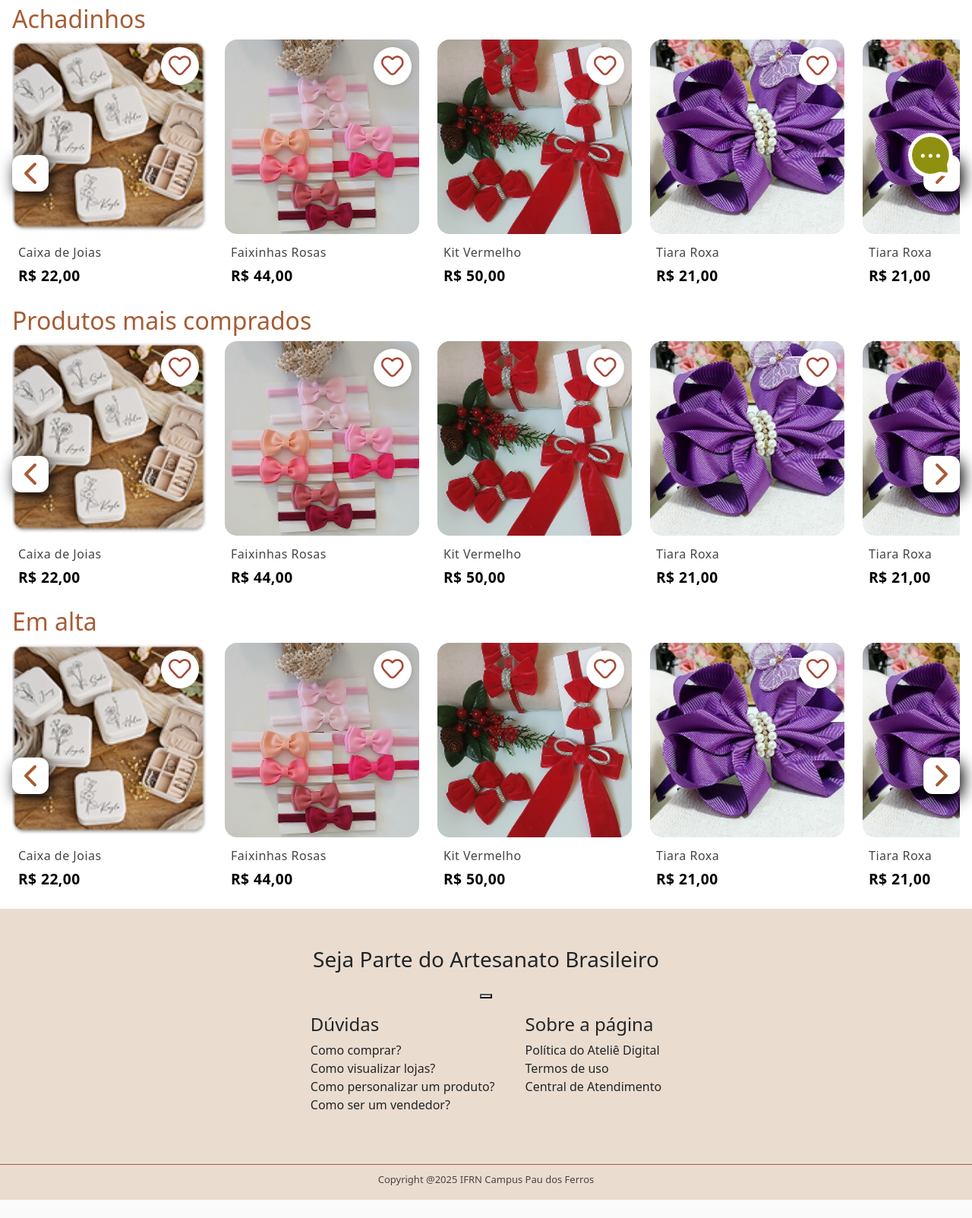
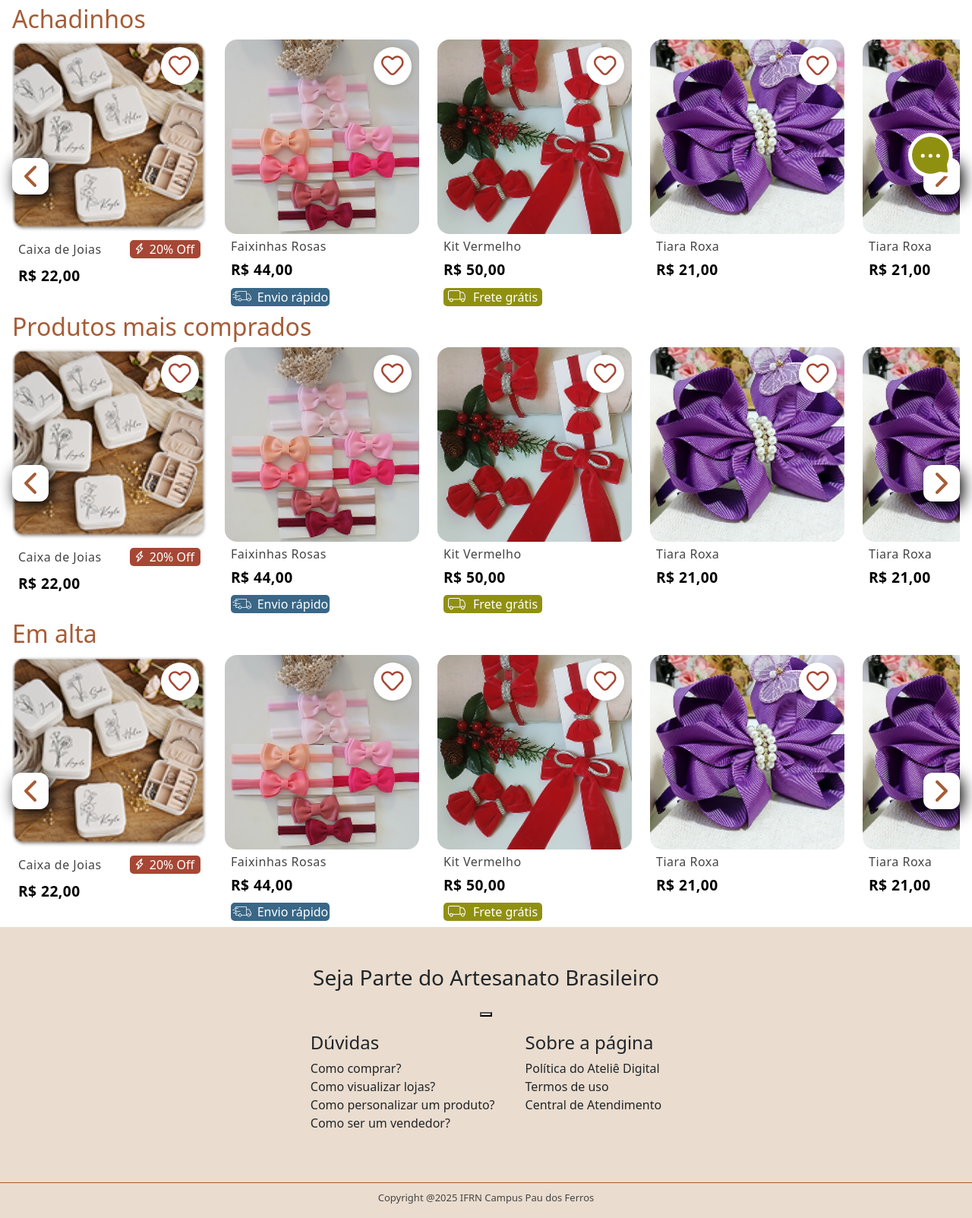
Before and after one commit to AroldoF/Atelie-Digital, a Django app: template templates/index.html in a window 1280 px wide. Shown: the part 541-2144 px from the top of the page at 76% size. Before the commit the page ends 2120 px from the top, so only its background shows below. Run offline with Django 5.2, Linux system fonts and the light colour scheme; the template is opened without the code that fills it, so the values that code supplies are empty.

Commit message:
feat: adicionando as tags no componente de card

```diff
--- a/apps/chats/static/css/partials/chat-icon.css
+++ b/apps/chats/static/css/partials/chat-icon.css
@@ -8,6 +8,8 @@
     width: 60px;
     height: 60px;
 }
+
+
 
 #chat-icon:hover {
     transform: translateY(-5px);
--- a/apps/products/static/css/partials/card.css
+++ b/apps/products/static/css/partials/card.css
@@ -6,7 +6,7 @@
 
 
 .card-body {
-  padding: 0.5rem 1rem 1rem 0.5rem;
+  padding: 0.5rem;
 }
 
 
@@ -58,7 +58,7 @@
   font-size: 1em;
   letter-spacing: 0.5px;
   line-height: 16px;
-  margin-top: 0.5rem;
+  margin: 0;
 }
 
 #price {
@@ -71,6 +71,56 @@
   margin-top: 0.3rem;
 }
 
+
+#areaH{
+  display: flex;
+  gap: 1rem;
+  align-items: center;
+  justify-content: space-between;
+  margin-bottom: 1rem;
+}
+
+#off {
+  display: flex;
+  justify-content: center;
+  align-items: center;
+  gap: 0.5rem;
+
+  background-color: var(--color-primary-dark);
+  border-radius: 5px;
+  padding: 0.25rem 0.5rem;
+  line-height: 1;
+}
+#imgRaio{
+  width: 10px;
+
+}
+
+.car{
+  display: flex;
+  justify-content: center;
+  align-items: center;
+  gap: 0.5rem;
+  width: auto;
+  border-radius: 5px;
+  width: 130px;
+}
+
+.imgCar{
+  width: 25px;
+}
+.textTag{
+  color: var(--color-background);
+  margin: 0;
+}
+
+#envioRapido{
+  background-color: var(--color-accent);
+}
+
+#FreteGratis{
+  background-color: var(--color-green);
+}
 
 @media screen and (max-width: 425px){
   .card {
--- a/apps/products/templates/products/partials/card.html
+++ b/apps/products/templates/products/partials/card.html
@@ -13,8 +13,31 @@
       </button>
     </div>
     <div class="card-body">
-      <p id="description">{{ description }}</p>
+      <div id="areaH">
+        <p id="description">{{ description }}</p>
+        {% if off %}
+          <div id="off">
+            <img id="imgRaio" src="{% static 'media/icons/raio.svg'%}" alt="">
+            <p class="textTag" id="textOff">{{text}}% Off</p>
+          </div>
+        {%endif%}
+      </div>
       <p id="price">{{ price }}</p>
+
+      {% if envioRapido %}
+        <div id="envioRapido" class="car">
+            <img class="imgCar" src="{% static 'media/icons/carro2.svg'%}" alt="">
+            <p class="textTag">Envio rápido</p>
+        </div>
+      {%endif%}
+
+      {% if FreteGratis %}
+        <div id="FreteGratis" class="car">
+            <img class="imgCar" src="{% static 'media/icons/carro.svg'%}" alt="">
+            <p class="textTag">Frete grátis </p>
+        </div>
+      {%endif%}
+
     </div>
   </div>
 </a>
--- a/templates/partials/cardsCarousel.html
+++ b/templates/partials/cardsCarousel.html
@@ -17,13 +17,13 @@
         <div class="cards">
 
             <div class="card current-card">
-                {% include 'products/partials/card.html' with url='media/caixaDeJoias.png' description='Caixa de Joias' price='R$ 22,00' %}
+                {% include 'products/partials/card.html' with url='media/caixaDeJoias.png' description='Caixa de Joias' off=True text='20' price='R$ 22,00' %}
             </div>
             <div class="card">
-                {% include 'products/partials/card.html' with url='media/faixinhas_rosas.png' description='Faixinhas Rosas' price='R$ 44,00' %}
+                {% include 'products/partials/card.html' with url='media/faixinhas_rosas.png' description='Faixinhas Rosas'  price='R$ 44,00' envioRapido=True %}
             </div>
             <div class="card">
-                {% include 'products/partials/card.html' with url='media/kit_vermelho.png' description='Kit Vermelho' price='R$ 50,00' %}
+                {% include 'products/partials/card.html' with url='media/kit_vermelho.png' description='Kit Vermelho' price='R$ 50,00' FreteGratis=True  %}
             </div>
             <div class="card">
                 {% include 'products/partials/card.html' with url='media/tiara_roxa.png' description='Tiara Roxa' price='R$ 21,00' %}
```
Also changed, not shown: other parts of apps/products/static/css/partials/card.css (+16 -0 lines), apps/products/static/media/icons/carro.svg (added), apps/products/static/media/icons/carro2.svg (added), apps/products/static/media/icons/raio.svg (added).
